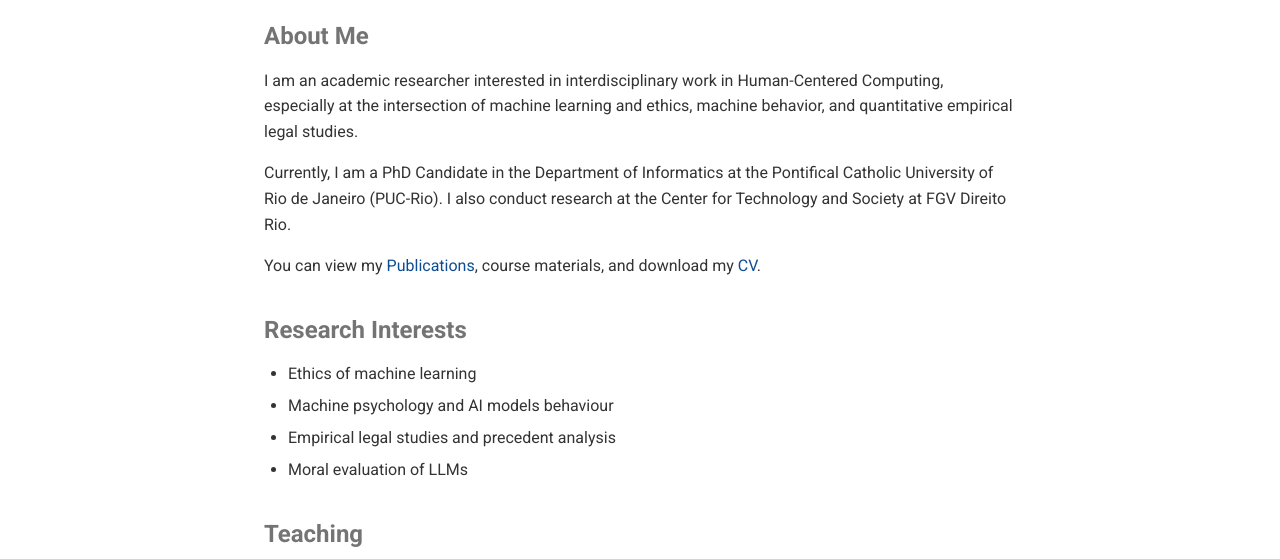
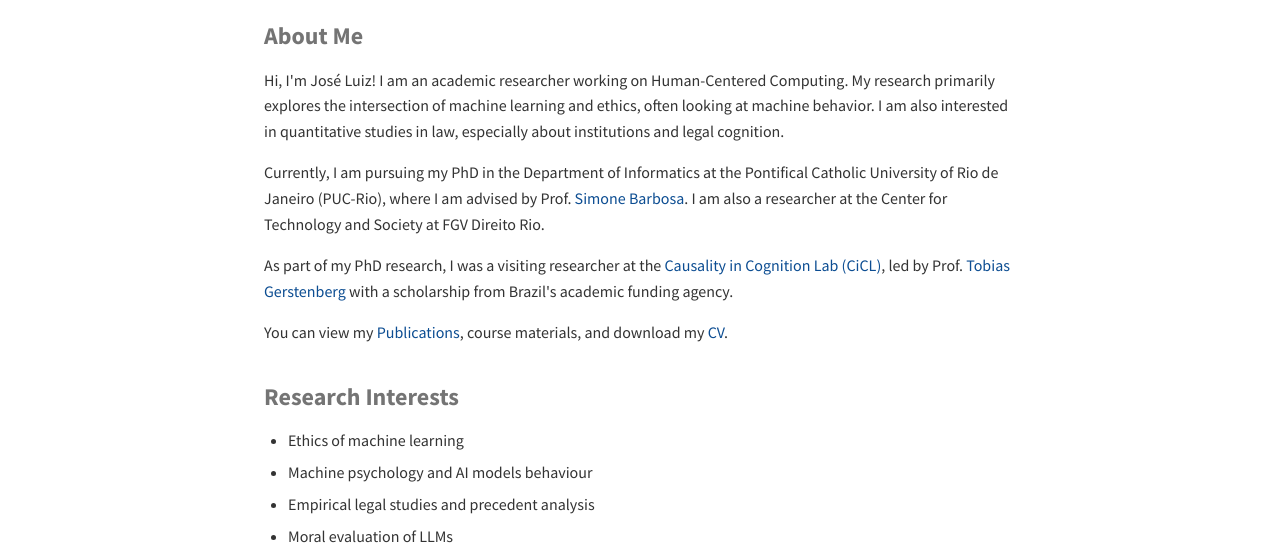
Before and after one commit to joseluizn/joseluizn.github.io, an Astro site: page / in a window 1280 px wide. Shown: the part 241-800 px from the top of the page. Built offline with nearby package versions, Linux system fonts and the light colour scheme; Astro itself is replaced by a stand-in of ours.

Commit message:
feat: update index page content and style with new personal information and improved layout

```diff
--- a/src/pages/index.astro
+++ b/src/pages/index.astro
@@ -5,7 +5,8 @@ import BaseLayout from '../layouts/BaseLayout.astro';
     <div class="header-container">
         <div class="title-section">
             <h1>José Luiz Nunes</h1>
-      <p class="lead">PhD Candidate, Department of Informatics — PUC‑Rio · Researcher, Center for Technology and Society — FGV Direito Rio</p>
+            <p class="lead">PhD Candidate, Department of Informatics — PUC‑Rio · Researcher, Center for Technology and
+                Society — FGV Direito Rio</p>
         </div>
         <div class="profile-image">
             <img src="/images/pic.jpg" alt="Profile picture" />
@@ -14,18 +15,28 @@ import BaseLayout from '../layouts/BaseLayout.astro';
 
     <h2>About Me</h2>
     <p>
-    I am an academic researcher interested in interdisciplinary work in Human-Centered Computing,
-    especially at the intersection of machine learning and ethics, machine behavior, and quantitative
-    empirical legal studies.
+        Hi, I'm José Luiz! I am an academic researcher working on Human-Centered Computing. My research primarily
+        explores the intersection of machine learning and ethics, often looking at machine behavior. I am also
+        interested
+        in quantitative studies in law, especially about institutions and legal cognition.
     </p>
     <p>
-    Currently, I am a PhD Candidate in the Department of Informatics at the Pontifical Catholic
-    University of Rio de Janeiro (PUC-Rio). I also conduct research at the Center for Technology and
-    Society at FGV Direito Rio.
+        Currently, I am pursuing my PhD in the Department of Informatics at the Pontifical Catholic
+        University of Rio de Janeiro (PUC-Rio), where I am advised by Prof.
+        <a href="https://www-di.inf.puc-rio.br/~simone/" target="_blank" rel="noopener noreferrer">Simone Barbosa</a>.
+        I am also a researcher at the Center for Technology and Society at FGV Direito Rio.
     </p>
-
     <p>
-    You can view my <a href="/publications/">Publications</a>, course materials, and download my <a href="/cv/">CV</a>.
+        As part of my PhD research, I was a visiting researcher at the
+        <a href="https://cicl.stanford.edu/" target="_blank" rel="noopener noreferrer">Causality in Cognition Lab
+            (CiCL)</a>,
+        led by Prof.
+        <a href="https://cicl.stanford.edu/member/tobias_gerstenberg/" target="_blank" rel="noopener noreferrer">Tobias
+            Gerstenberg</a> with a scholarship from Brazil's academic funding agency.
+    </p>
+    <p>
+        You can view my <a href="/publications/">Publications</a>, course materials, and download my <a
+            href="/cv/">CV</a>.
     </p>
 
     <h2>Research Interests</h2>
--- a/src/styles/global.css
+++ b/src/styles/global.css
@@ -1,4 +1,4 @@
-@import url('https://fonts.googleapis.com/css2?family=Roboto:wght@300;400;500;700&display=swap');
+@import url('https://fonts.googleapis.com/css2?family=Source+Sans+Pro:wght@300;400;500;600;700&display=swap');
 
 * {
     margin: 0;
@@ -7,7 +7,7 @@
 }
 
 body {
-    font-family: 'Roboto', sans-serif;
+    font-family: 'Source Sans Pro', -apple-system, BlinkMacSystemFont, 'Helvetica Neue', Arial, sans-serif;
     line-height: 1.6;
     display: flex;
     flex-direction: column;
```
Lines whose indentation alone changed are shown as unchanged.
